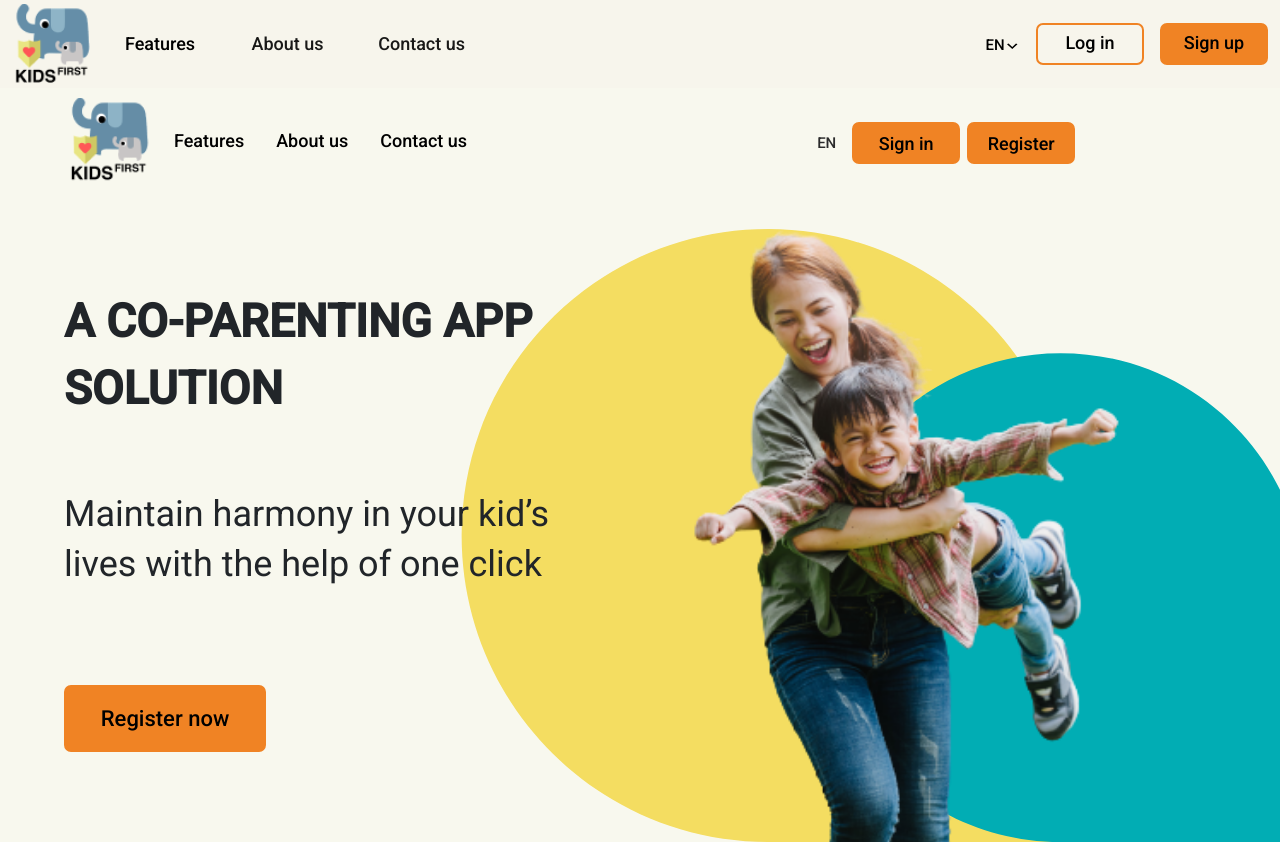
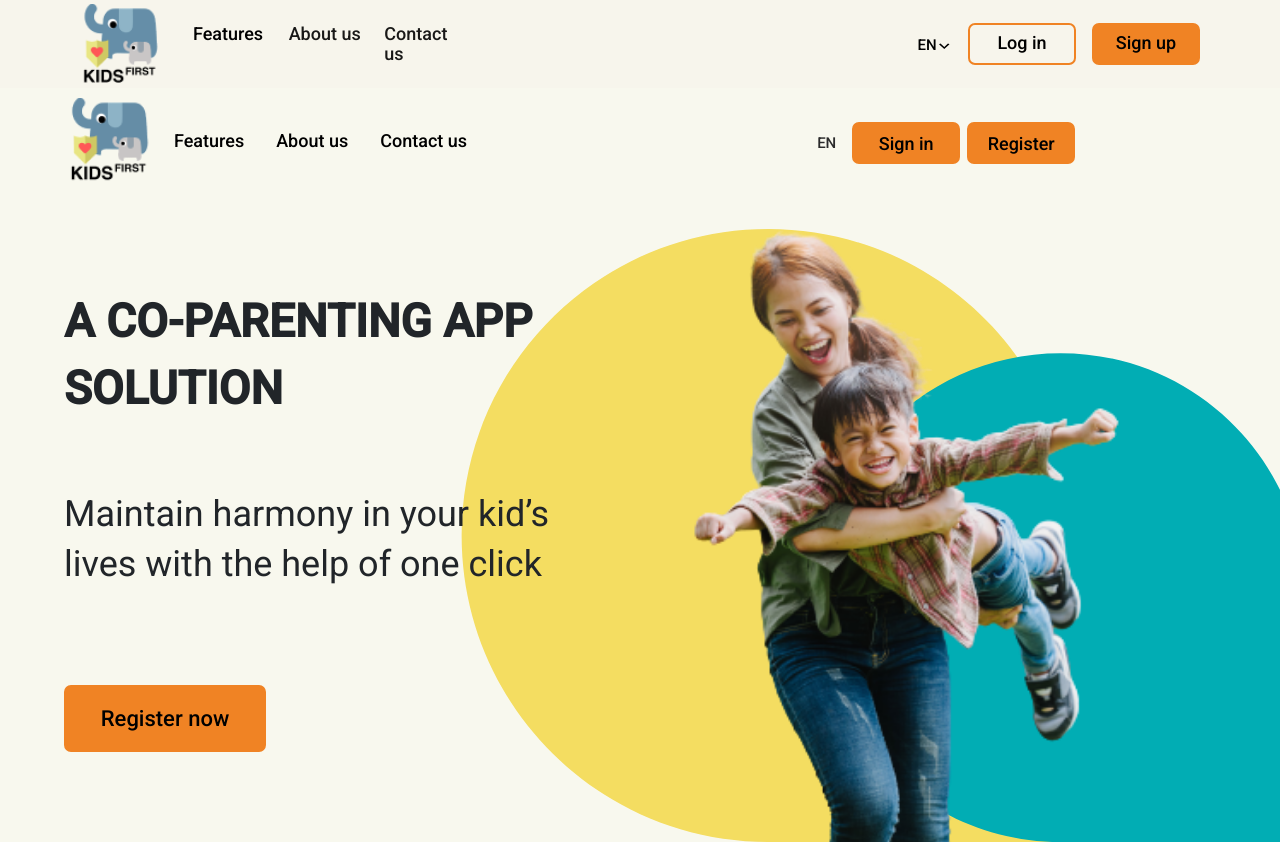
Before and after one commit to JULIERAJ/KIDS-FIRST-v2, a React (Create React App) app in the folder frontend/: page / in a window 1280 px wide. Shown: the top 844 px of the page. Built offline with nearby package versions, Linux system fonts and the light colour scheme; no server answers.

Commit message:
Update styling for header

```diff
--- a/frontend/src/components/LandingLayota/LandingLayout.module.css
+++ b/frontend/src/components/LandingLayota/LandingLayout.module.css
@@ -1,4 +1,11 @@
 .big__header {
+    padding: 0 5rem;
     width: 100%;
     background-color: #F7F5EC;
 }
+
+.big__header > nav > div{
+  margin: 0;
+  max-width: 1700px;
+  padding: 0;
+}
--- a/frontend/src/components/Navigation/Navigation.module.css
+++ b/frontend/src/components/Navigation/Navigation.module.css
@@ -1,6 +1,6 @@
 .navigation {
     margin-left: 0.56rem;
-    width: 50%;
+    width: 40%;
     justify-content: flex-start;
 }
 
```
